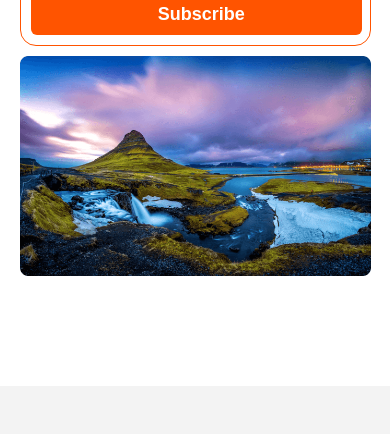
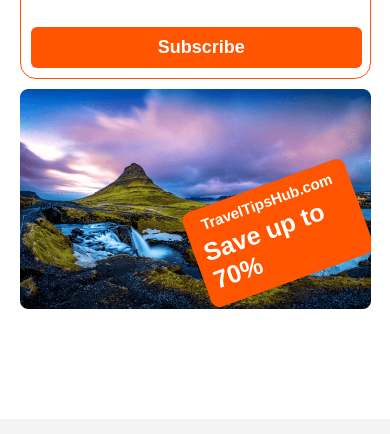
Before and after one commit to SakhawatHossen-coder/TravelTipsHub, a plain HTML site: page index.html in a window 390 px wide. Shown: the part 9316-9750 px from the top of the page. Drawn offline with Linux system fonts and the light colour scheme.

Commit message:
finallyyy Doneeeee

```diff
--- a/index.html
+++ b/index.html
@@ -396,7 +396,8 @@
                <div class="container video_container">
                     <div class="video_content">
                          <h1>A Simple Perfect Place To Get Lost </h1>
-                    <p>Join us for a journey where every moment is a celebration of Bali's natural beauty and rich heritage.</p>
+                         <p>Join us for a journey where every moment is a celebration of Bali's natural beauty and rich
+                              heritage.</p>
                          <p>Where seamless experiences and unforgettable adventures await,</p>
                          <p>where affordability meets luxury, and every journey is a chapter in your unique story.</p>
                          <button class="btn_primary see_btn">
@@ -422,6 +423,11 @@
                     </div>
                     <div class="news_img">
                          <img src="Images/hillview.png" alt="">
+
+                         <div class="news_save">
+                              <h4>TravelTipsHub.com</h4>
+                              <h1>Save up to 70%</h1>
+                         </div>
                     </div>
                </div>
           </section>
--- a/style.css
+++ b/style.css
@@ -19,7 +19,7 @@ picture {
 
 ul {
      list-style-type: none;
-     /* Make sure it's not set to 'none' */
+
 }
 
 a {
@@ -121,7 +121,7 @@ body {
 
 .hero_content p {
      font-size: 1.6rem;
-     /* margin-left: 20rem; */
+
      text-align: center;
      margin-bottom: 4rem;
 }
@@ -131,19 +131,12 @@ body {
      background: rgba(255, 255, 255, 0.30);
      max-width: 800px;
      height: 8rem;
-     /* display: flex;
-     justify-content: space-between;
-     align-items: center; */
+
      margin: 2rem auto;
 
 }
 
-/* .input_content >img{
-     position: absolute;
-     display: inline;
-     top:20px;
-          left: 8px;
-} */
+
 .div {
      display: inline;
      position: relative;
@@ -158,19 +151,15 @@ body {
 
 }
 
-/* .input_content select {
-     width: 10rem;
-} */
+
 
 .input_content input {
-     /* max-width: 17rem; */
      padding: 1.5rem 1rem;
      margin-left: 2rem;
      margin-top: 1.7rem;
      border-radius: .8rem;
 
-     /*
-     display: block; */
+
 }
 
 .btn_primary {
@@ -273,9 +262,7 @@ body {
 
 .destination_grid {
      margin-top: 4rem;
-     /* display: grid; */
-     /* grid-template-columns: repeat(12, 1fr); */
-     /* grid-template-rows: repeat(4,1fr); */
+
 
 }
 
@@ -289,9 +276,7 @@ body {
 
 }
 
-/* .x_special img .gridimg2{
-     object-fit: initial;
-} */
+
 #center_position,
 #center_position2 {
      position: relative;
@@ -310,19 +295,7 @@ body {
      height: 100%;
 }
 
-/*
-.img_grid1{
-     grid-column: span 6;
-}
-.img_grid1{
-     grid-column: span 6;
-}
-.img_grid1{
-     grid-column: span 6;
-}
-.img_grid1{
-     grid-column: span 6;
-} */
+
 
 /* < !-- Why Choose Us --> */
 .review_container {
@@ -487,7 +460,6 @@ body {
 
 .tips_list {
      margin-top: 2rem;
-     /* min-height: 30rem; */
      border-radius: 16px;
      border: 1px solid rgba(41, 206, 246, 0.20);
      background: rgba(41, 206, 246, 0.05);
@@ -526,21 +498,26 @@ p {
 .text-content p {
      font-size: 1.45rem;
 }
-                    /* < !-- Video section --> */
-.video_container{
+
+/* < !-- Video section --> */
+.video_container {
      display: flex;
 
 }
-.video_content h1{
+
+.video_content h1 {
      font-size: 3.8rem;
 }
-.video_content p{
+
+.video_content p {
      font-size: 1.65rem;
      margin: 3rem .5rem;
 }
-.see_btn{
+
+.see_btn {
      margin: 3rem .5rem;
 }
+
 /* newsletter */
 .newsletter {
      display: flex;
@@ -556,7 +533,38 @@ p {
 .news_input {
      border-radius: 1.6rem;
      border: 1px solid #FF5400;
-     /* margin: 0 auto; */
+}
+
+.news_img {
+     position: relative;
+}
+
+.news_save {
+     border-radius: .85rem;
+     background: #FF5400;
+     max-width: 49%;
+     min-height: 10rem;
+     color: white;
+     display: flex;
+     flex-direction: column;
+     justify-content: center;
+     align-items: center;
+     position: absolute;
+     bottom: 12%;
+     right: 2%;
+     transform: rotate(-20deg);
+
+}
+
+.news_save h1 {
+     font-size: 2.5rem;
+     padding: 1rem 4rem;
+
+}
+
+.news_save h4 {
+     font-size: 1.5rem;
+
 }
 
 .news_input hr {
@@ -665,7 +673,7 @@ footer p {
      }
 
      .input_content input {
-          /* width: 46rem; */
+
           width: 90%;
      }
 
@@ -678,21 +686,16 @@ footer p {
      }
 
      .div img {
-          /* top: 3rem;
-          right: 2.5rem; */
+
           top: 50%;
           right: 8%;
      }
 
-     /* .btn_primary {
-          margin-top: 1rem;
-          padding: 1.5rem 18rem;
-          margin-bottom: 1rem;
-     } */
+
      .find_btn {
           margin-top: 1rem;
           margin-bottom: 1rem;
-          /* padding: 2rem 15rem; */
+
           width: 90%;
      }
 
@@ -750,6 +753,10 @@ footer p {
           margin-right: 1.5rem;
      }
 
+     .news_save h1 {
+          padding: .5rem 1rem;
+     }
+
      .destination_content {
           text-align: center;
           font-size: 2rem;
@@ -762,8 +769,9 @@ footer p {
           padding: 0;
      }
 
-     #center_position2 img {
-          width: 90.5%;
+     #center_position2 img,
+     #center_position img {
+          width: 100%;
      }
 
      .items {
```
Lines whose indentation alone changed are shown as unchanged.
